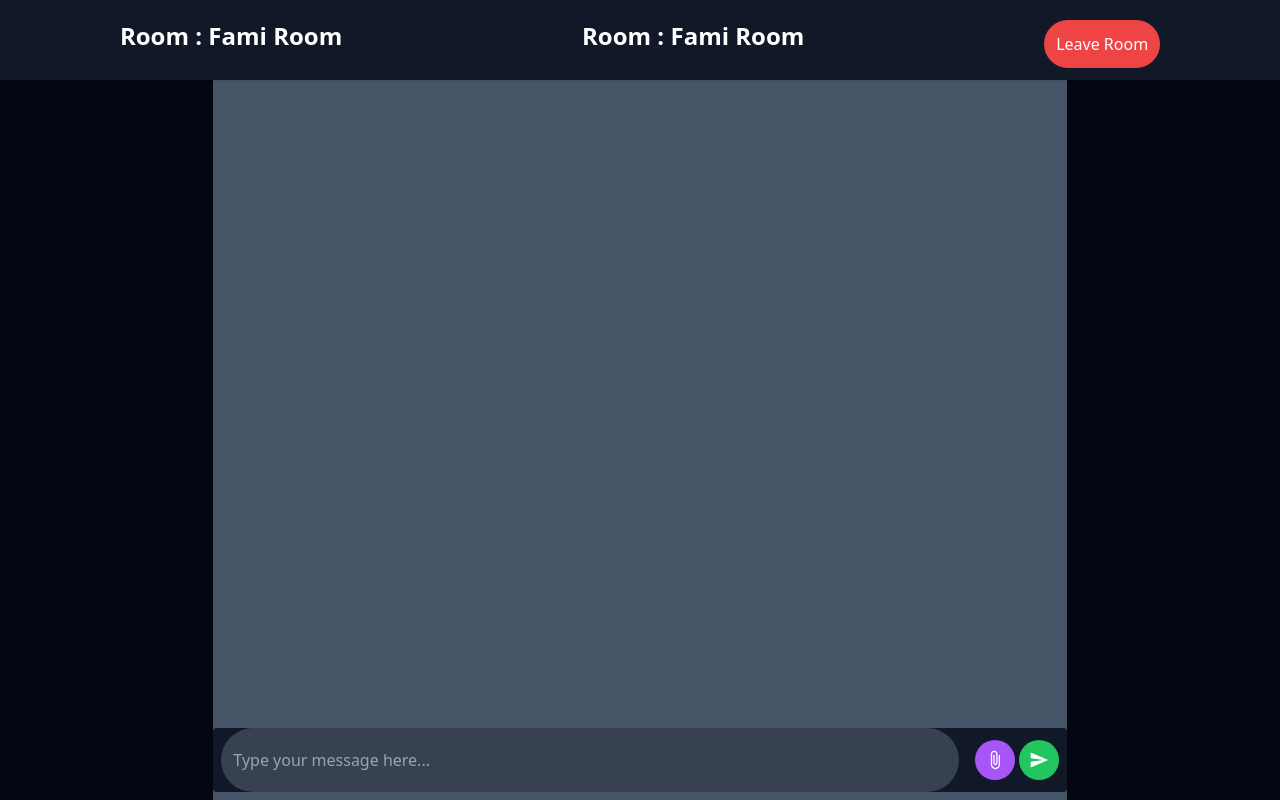
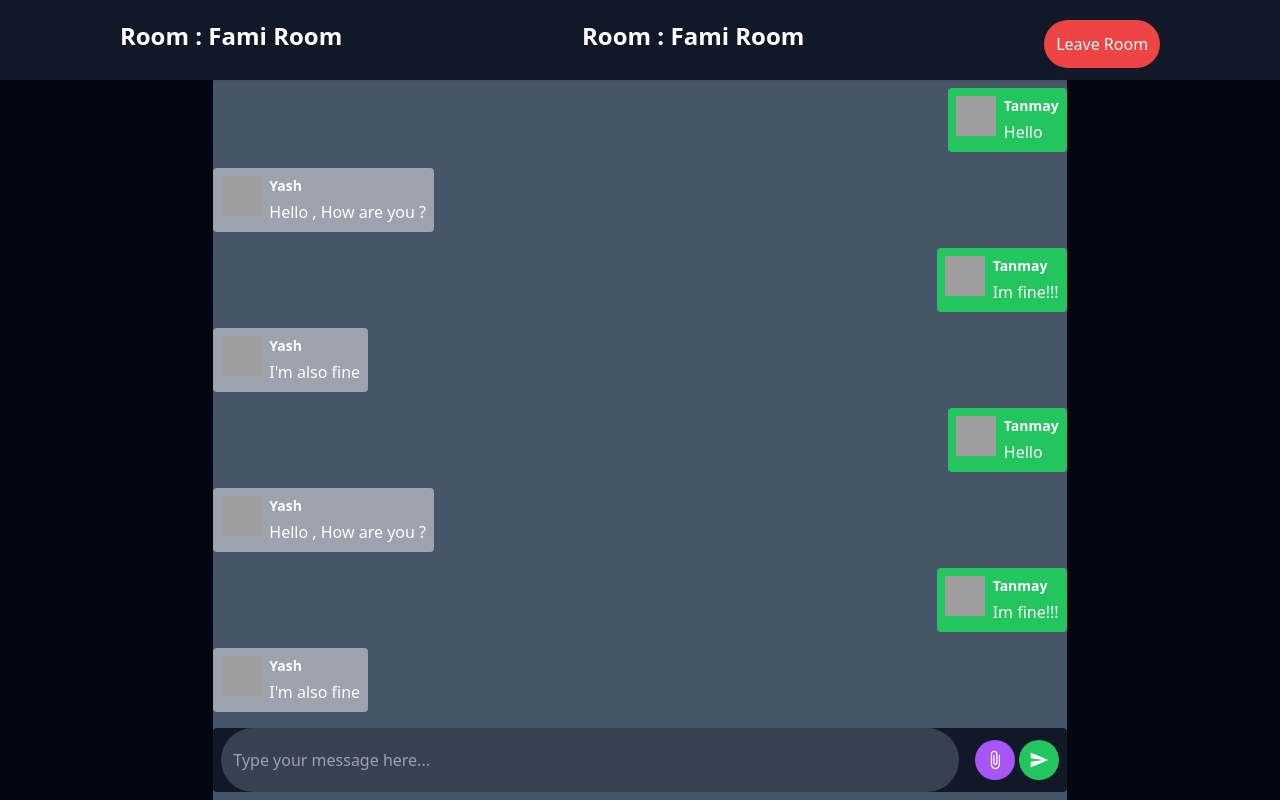
Before and after one commit to Tanmay-kanase/Real-Time-Chat-app, a React (Vite) app in the folder client/: page /chat in a window 1280 px wide. Built offline with nearby package versions, Linux system fonts and the light colour scheme; grey boxes are pictures that could not be loaded.

Commit message:
Dynamic messages sent

```diff
--- a/client/src/components/ChatPage.jsx
+++ b/client/src/components/ChatPage.jsx
@@ -2,6 +2,79 @@ import { useRef, useState } from "react";
 import { MdAttachFile, MdSend } from "react-icons/md";
 
 const ChatPage = () => {
+  const [messages, setmessages] = useState([
+    {
+      content: "Hello",
+      sender: "Tanmay",
+    },
+    {
+      content: "Hello , How are you ?",
+      sender: "Yash",
+    },
+    {
+      content: "Im fine!!!",
+      sender: "Tanmay",
+    },
+    {
+      content: "I'm also fine",
+      sender: "Yash",
+    },
+    {
+      content: "Hello",
+      sender: "Tanmay",
+    },
+    {
+      content: "Hello , How are you ?",
+      sender: "Yash",
+    },
+    {
+      content: "Im fine!!!",
+      sender: "Tanmay",
+    },
+    {
+      content: "I'm also fine",
+      sender: "Yash",
+    },
+    {
+      content: "Hello",
+      sender: "Tanmay",
+    },
+    {
+      content: "Hello , How are you ?",
+      sender: "Yash",
+    },
+    {
+      content: "Im fine!!!",
+      sender: "Tanmay",
+    },
+    {
+      content: "I'm also fine",
+      sender: "Yash",
+    },
+    {
+      content: "Hello",
+      sender: "Tanmay",
+    },
+    {
+      content: "Hello , How are you ?",
+      sender: "Yash",
+    },
+    {
+      content: "Im fine!!!",
+      sender: "Tanmay",
+    },
+    {
+      content: "I'm also fine",
+      sender: "Yash",
+    },
+  ]);
+  const [input, setInput] = useState("");
+  const inputRef = useRef(null);
+  const chatBoxRef = useRef(null);
+  const [stompClient, setStompCLient] = useState(null);
+  const [roomId, setRoomId] = useState("");
+  const [currentUser] = useState("Tanmay");
+
   return (
     <div className="">
       <header className="dark:border-gray-700 fixed w-full dark:bg-gray-900  py-5 shadow  flex justify-around w-full fixed h-20">
@@ -25,8 +98,33 @@ const ChatPage = () => {
         </div>
       </header>
 
-      <main className="py-22  h-screen w-2/3 dark:bg-slate-600 mx-auto overflow-auto ">
-        <div className="message_container"></div>
+      <main className="py-20  h-screen w-2/3 dark:bg-slate-600 mx-auto overflow-auto ">
+        {messages.map((message, index) => (
+          <div
+            key={index}
+            className={`flex ${
+              message.sender === currentUser ? "justify-end" : "justify-start"
+            } `}
+          >
+            <div
+              className={`my-2 ${
+                message.sender === currentUser ? "bg-green-500" : "bg-gray-400"
+              } p-2 bg-blue-600 py-2 rounded max-w-xs`}
+            >
+              <div className="flex flex-row gap-2 ">
+                <img
+                  className="h-10 w-10"
+                  src={"https://avatar.iran.liara.run/public/36"}
+                  alt=""
+                />
+                <div className="flex flex-col gap-1">
+                  <p className="font-bold text-sm">{message.sender}</p>
+                  <p>{message.content}</p>
+                </div>
+              </div>
+            </div>
+          </div>
+        ))}
       </main>
       {/* Input message container */}
       <div className="fixed bottom-2 w-full h-16">
```
